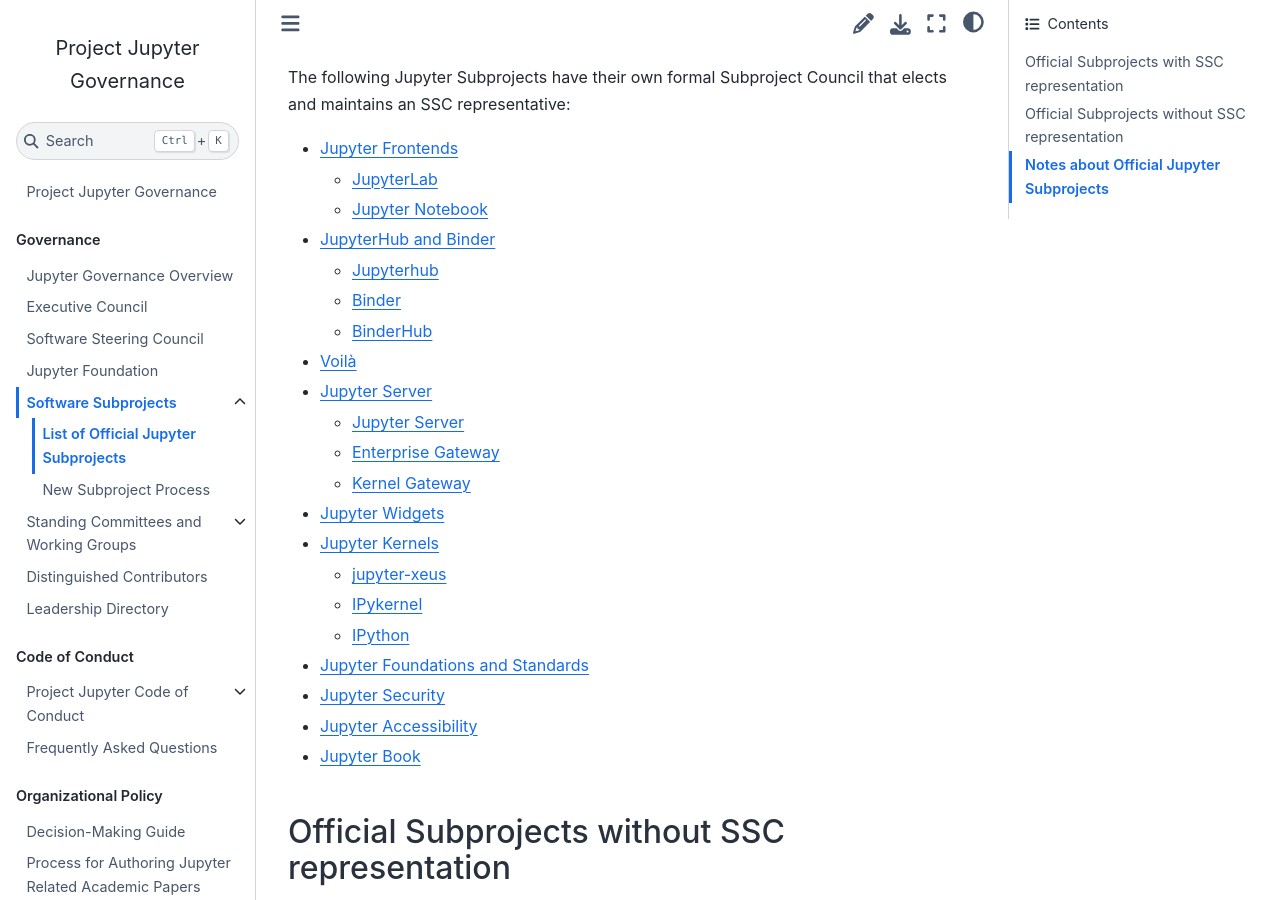
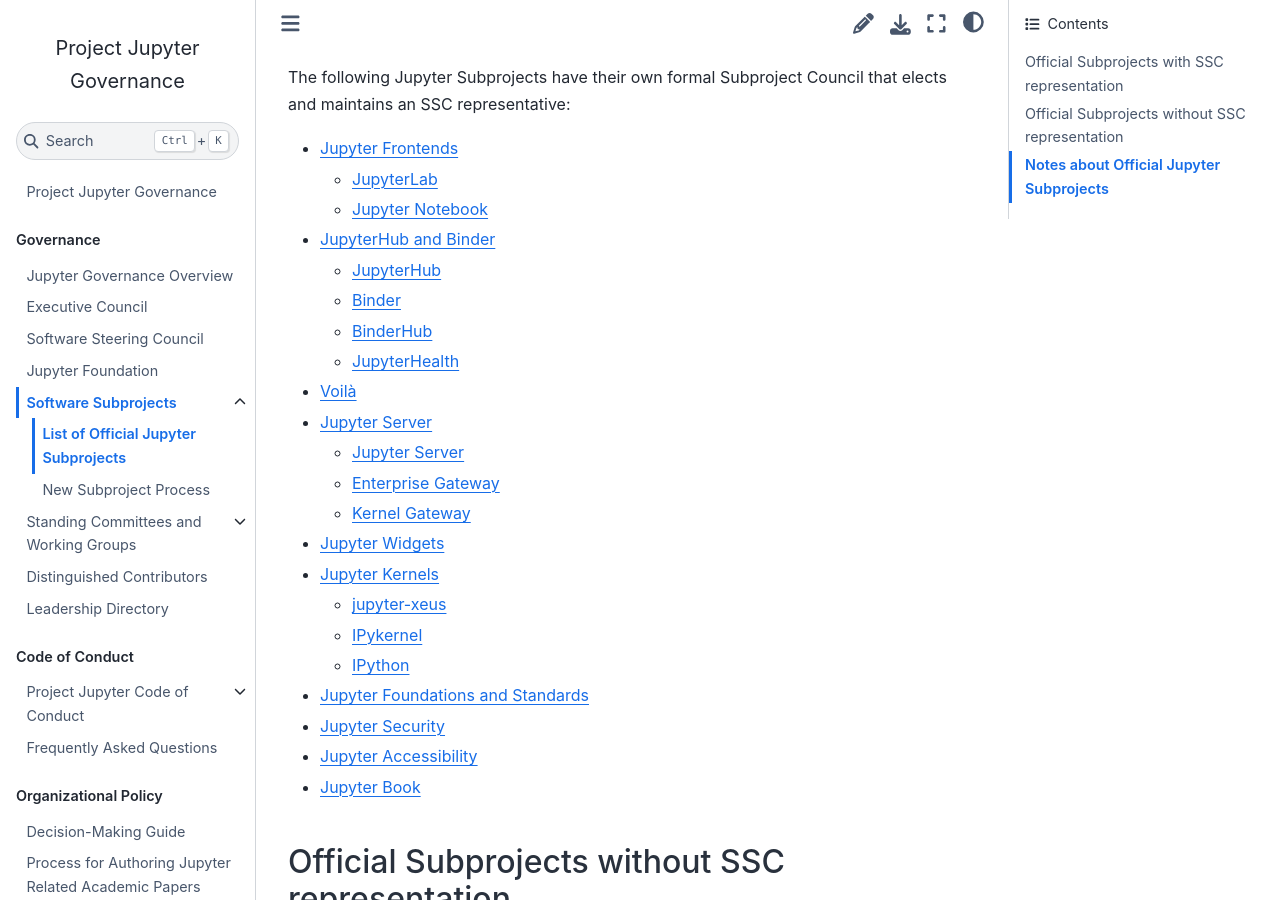
Before and after one commit to jupyter/governance, a Jupyter Book: the page built from list_of_subprojects.md, in a window 1280 px wide and 900 px high, scrolled down 383 px. Built offline with Jupyter Book 1.0.4 settings and Sphinx 7.4.7 and the Sphinx Book theme 1.1.4, drawn with Linux system fonts in a browser that asks for light colours.

Commit message:
add JupyterHealth to a named activity of JupyterHub team (#286)

```diff
--- a/list_of_subprojects.md
+++ b/list_of_subprojects.md
@@ -11,9 +11,10 @@
   - [JupyterLab](https://github.com/jupyterlab/jupyterlab)
   - [Jupyter Notebook](https://github.com/jupyter/notebook)
 - [JupyterHub and Binder](https://github.com/jupyterhub/team-compass)
-  - [Jupyterhub](https://github.com/jupyterhub/jupyterhub)
+  - [JupyterHub](https://github.com/jupyterhub/jupyterhub)
   - [Binder](https://github.com/jupyterhub/binder)
   - [BinderHub](https://github.com/jupyterhub/binderhub)
+  - [JupyterHealth](https://github.com/jupyterhealth)
 - [Voilà](https://voila-dashboards.github.io/)
 - [Jupyter Server](https://github.com/jupyter-server/team-compass)
   - [Jupyter Server](https://github.com/jupyter-server/jupyter_server)
```
